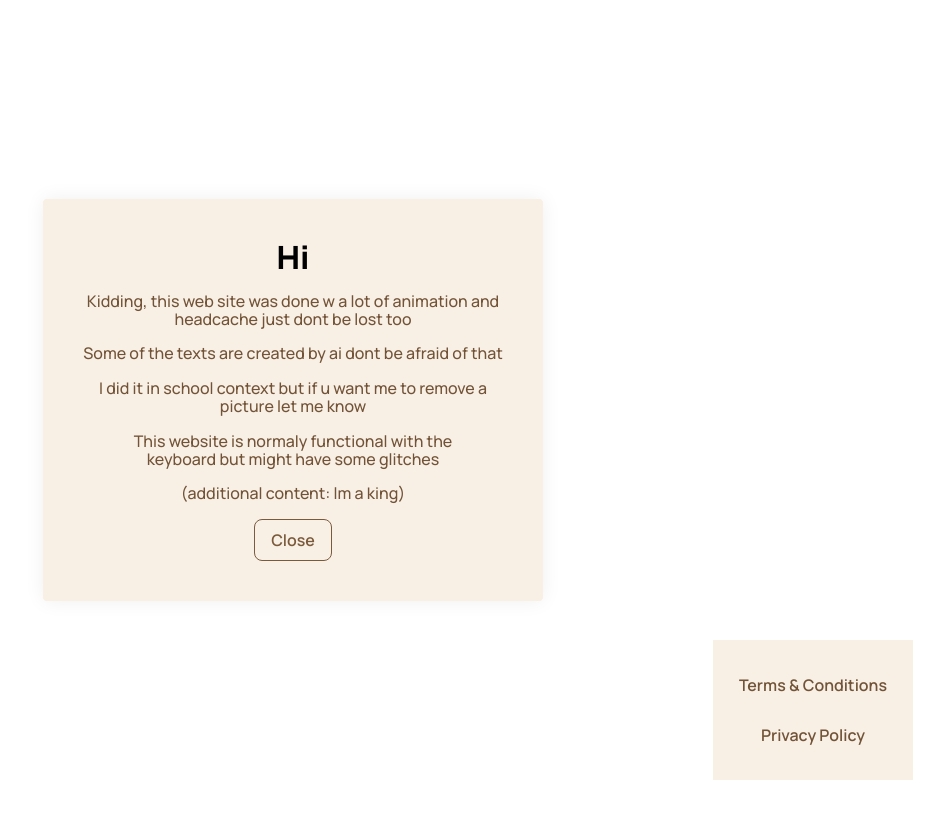
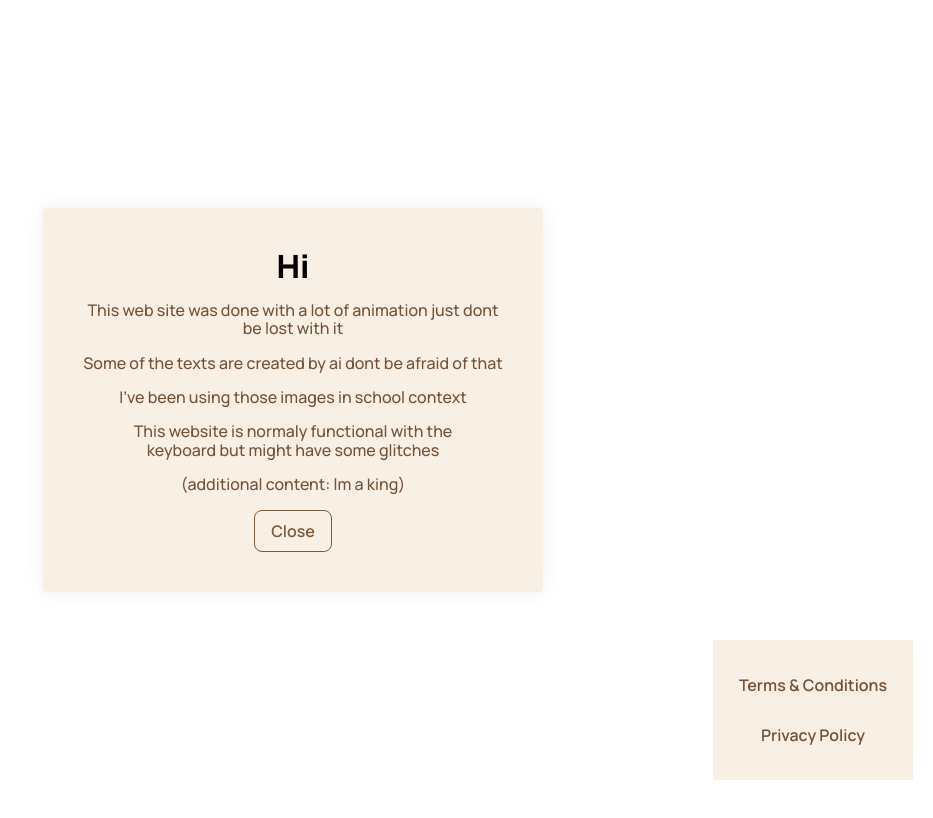
Before and after one commit to emerone/HotelHouse, a plain HTML site: page Index.html in a window 1280 px wide. Shown: the top 818 px of the page, without its empty margins (347-1280 px from the left). Drawn offline with nearby package versions, Linux system fonts and the light colour scheme; files whose address does not match are found by name.

Commit message:
First message edit

```diff
--- a/Index.html
+++ b/Index.html
@@ -651,9 +651,9 @@
     <dialog class="first-dialog up">
         <div>
             <h3>Hi</h3>
-            <p>Kidding, this web site was done w a lot of animation and headcache just dont be lost too</p>
+            <p>This web site was done with a lot of animation just dont be lost with it</p>
             <p>Some of the texts are created by ai dont be afraid of that</p>
-            <p>I did it in school context but if u want me to remove a picture let me know</p>
+            <p>I've been using those images in school context</p>
             <p style="padding: 0 20rem;">This website is normaly functional with the keyboard but might have some glitches</p>
             <p>(additional content: lm a king)</p>
             <a class="modal-btn-close">Close</a>
```
